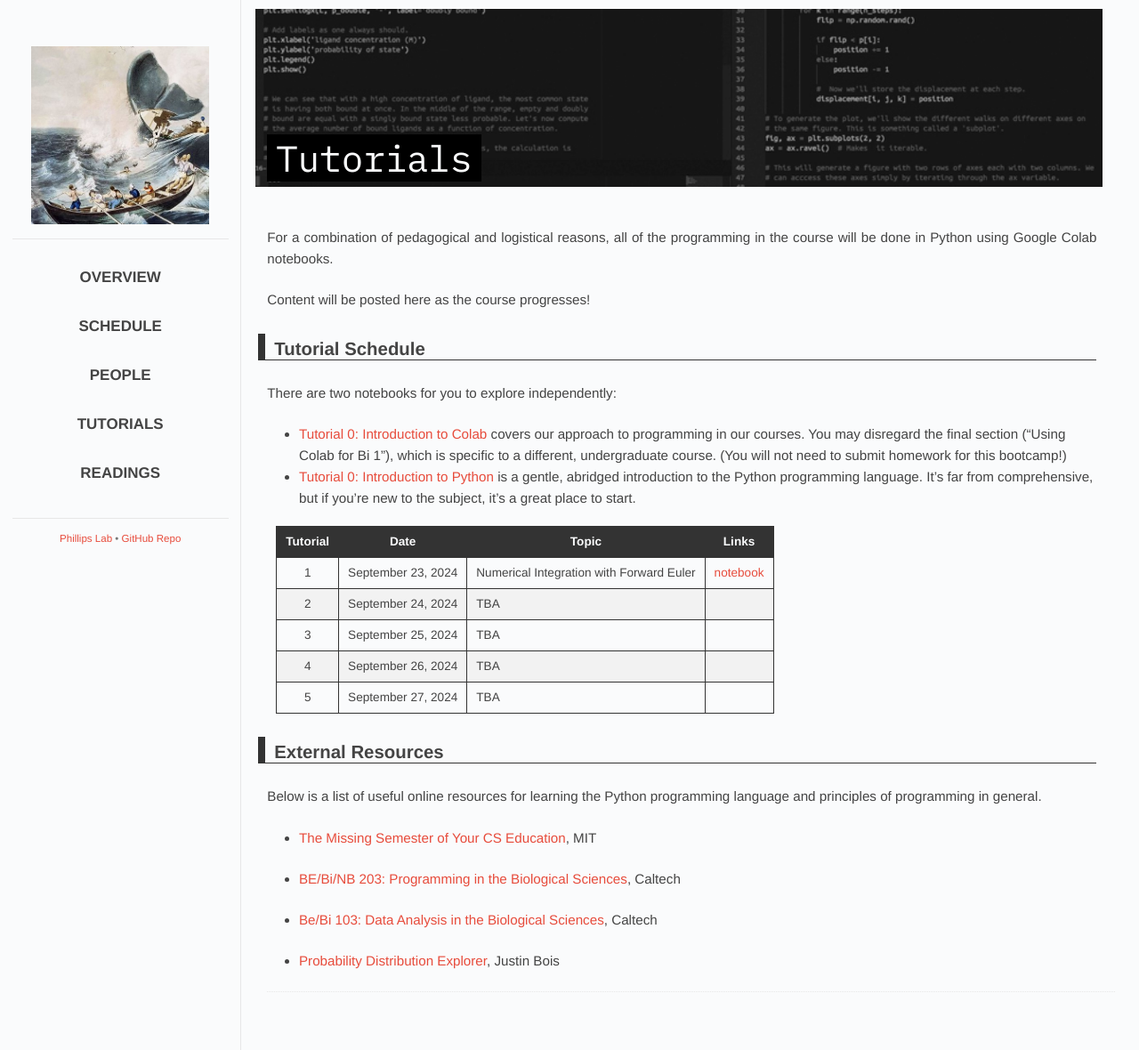
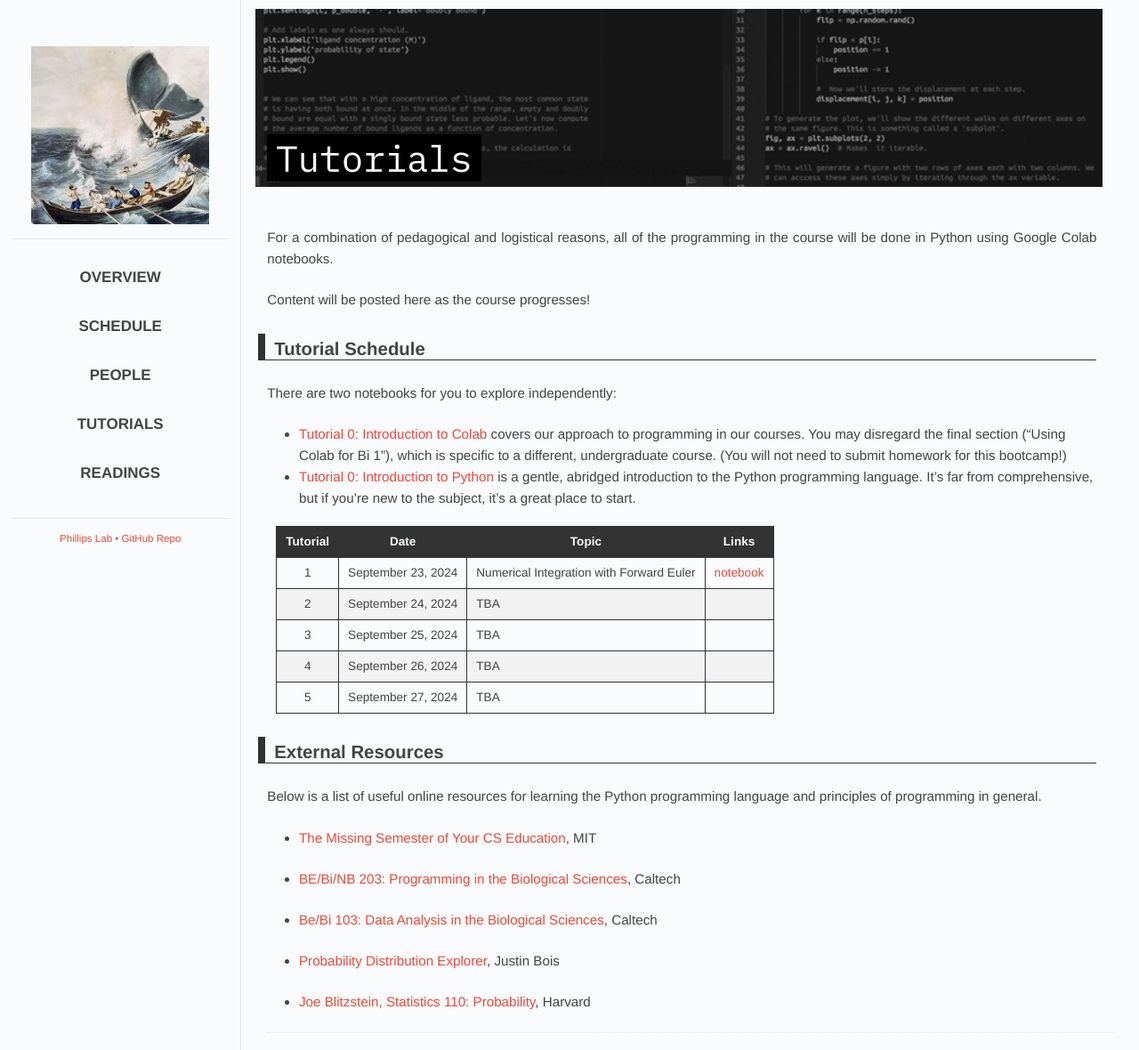
Before and after one commit to RPGroup-PBoC/mpi-pboc, a Jekyll site: the page built from 2024/code.md, in a window 1280 px wide. Shown: the whole page at 89% size. Built offline with Jekyll 4.4.1, drawn with Linux system fonts in a browser that asks for light colours; some web fonts are replaced.

Commit message:
joe blitzstein probability course link

```diff
--- a/2024/code.md
+++ b/2024/code.md
@@ -36,3 +36,5 @@ Below is a list of useful online resources for learning the Python programming l
 * [Be/Bi 103: Data Analysis in the Biological Sciences](http://www.bebi103.caltech.edu), Caltech
 
 * [Probability Distribution Explorer](https://distribution-explorer.github.io/index.html), Justin Bois
+
+* [Joe Blitzstein, Statistics 110: Probability](https://projects.iq.harvard.edu/stat110/about), Harvard
```
